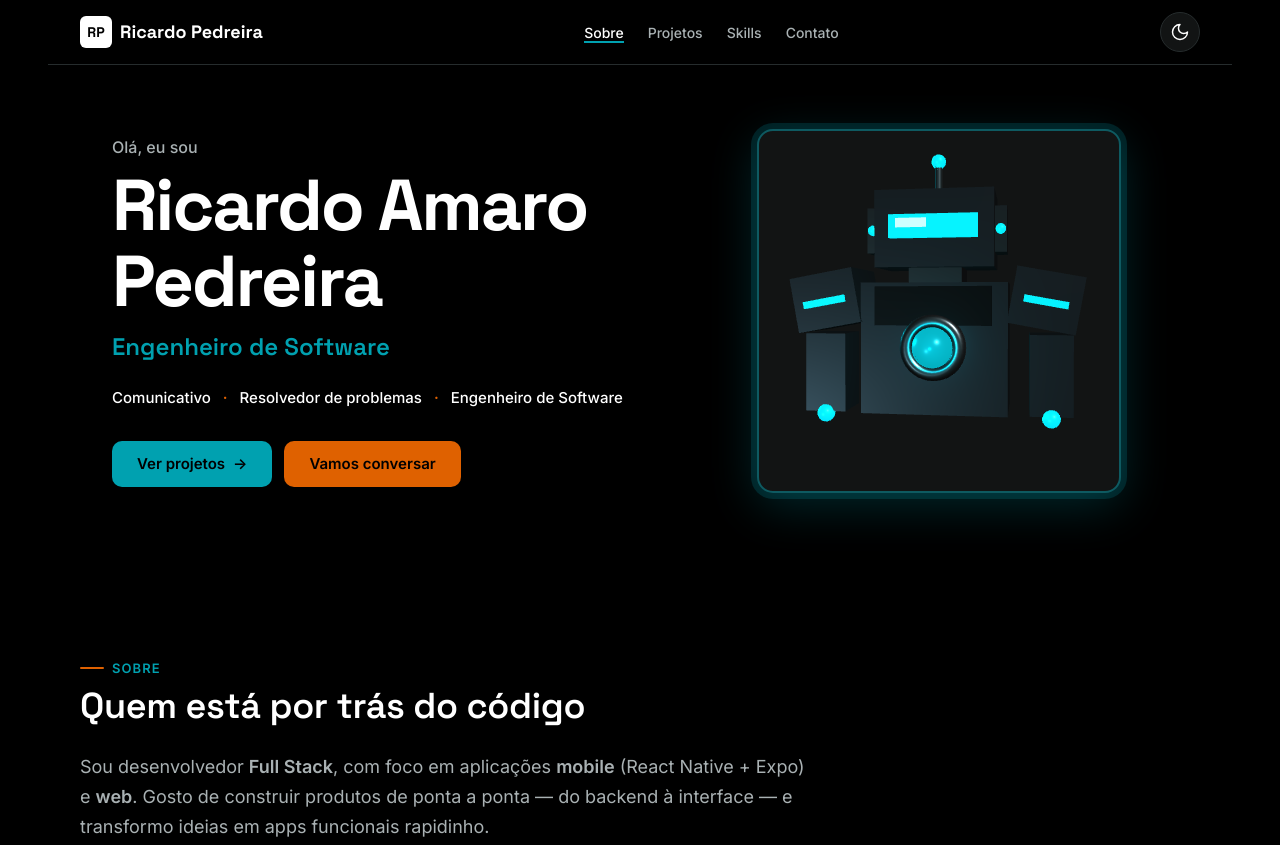
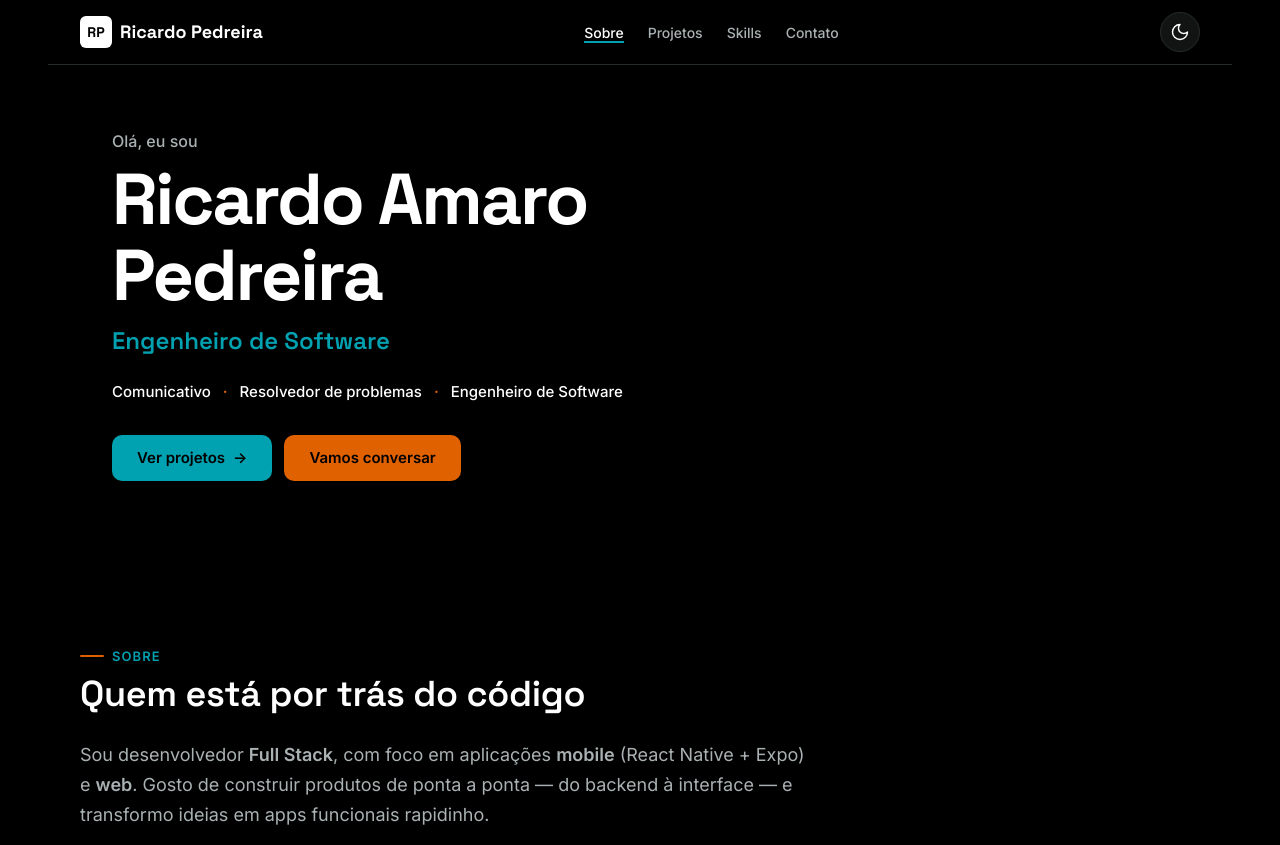
Before and after one commit to Rarpen/Rarpen.github.io, a plain HTML site: page index.html in a window 1280 px wide. Shown: the top 845 px of the page. Drawn offline with nearby package versions, Linux system fonts and the light colour scheme; animation ran at ten frames a second.

Commit message:
Remove o robo do hero; topo limpo so com texto

```diff
--- a/index.html
+++ b/index.html
@@ -20,12 +20,10 @@
     /* Layout da página (usa apenas tokens do design system) */
     html { scroll-behavior: smooth; }
     .rp-wrap { max-width: var(--content-max); margin: 0 auto; }
-    /* Robô 3D (WebGL) dentro da moldura; SVG como fallback */
-    .rp-avatar { perspective: 900px; position: relative; }
-    #robotCanvas { display: none; width: 100%; height: 100%; }
-    .rp-avatar.is-3d #robotCanvas { display: block; }
-    .rp-avatar.is-3d .rp-avatar-fallback { display: none; }
-    .rp-avatar img { will-change: transform; transform-style: preserve-3d; backface-visibility: hidden; }
+    /* Hero só com texto (sem avatar) */
+    .rp-hero { grid-template-columns: 1fr; }
+    .rp-hero > div { max-width: 640px; }
+    .rp-hero-name { overflow-wrap: break-word; }
     .rp-nav-fixed { position: sticky; top: 0; z-index: 50; }
     .rp-section { padding: var(--space-24) var(--space-8); scroll-margin-top: 80px; }
     .rp-section > .rp-wrap { max-width: var(--content-max); }
@@ -92,10 +90,6 @@
             <a class="rp-btn rp-btn-primary" href="#projetos">Ver projetos <span class="rp-arrow" aria-hidden="true">→</span></a>
             <a class="rp-btn rp-btn-cta" href="#contato">Vamos conversar</a>
           </div>
-        </div>
-        <div class="rp-avatar" id="rpAvatar">
-          <canvas id="robotCanvas" aria-hidden="true"></canvas>
-          <img class="rp-avatar-fallback" src="design-system/assets/robot-avatar.svg" alt="Avatar robô mecha de Ricardo">
         </div>
       </div>
     </section>
@@ -372,9 +366,5 @@
     })();
 
   </script>
-
-  <!-- Robô 3D (Three.js) -->
-  <script src="https://cdnjs.cloudflare.com/ajax/libs/three.js/r128/three.min.js"></script>
-  <script src="robot3d.js"></script>
 </body>
 </html>
--- a/robot3d.js
+++ /dev/null
@@ -1,158 +0,0 @@
-/* Robô mecha 3D (Three.js) — minimalista preto + teal, segue o mouse.
-   Se o WebGL/Three falhar, mantém o SVG de fallback. */
-(function () {
-  var mount = document.getElementById('rpAvatar');
-  var canvas = document.getElementById('robotCanvas');
-  if (!mount || !canvas || typeof THREE === 'undefined') return;
-
-  // WebGL disponível?
-  try {
-    var test = document.createElement('canvas');
-    if (!(test.getContext('webgl') || test.getContext('experimental-webgl'))) return;
-  } catch (e) { return; }
-
-  var reduce = window.matchMedia && window.matchMedia('(prefers-reduced-motion: reduce)').matches;
-  var fine = window.matchMedia && window.matchMedia('(pointer: fine)').matches;
-
-  var COL = {
-    body: 0x20262a,      // armadura escura
-    bodyDark: 0x0d1112,  // recessos
-    steel: 0x3a4245,     // metal claro
-    teal: 0x00a1b0,
-    tealBright: 0x8ff0f8
-  };
-
-  var scene = new THREE.Scene();
-
-  var camera = new THREE.PerspectiveCamera(35, 1, 0.1, 100);
-  camera.position.set(0, 0.45, 6.4);
-  camera.lookAt(0, 0.35, 0);
-
-  var renderer = new THREE.WebGLRenderer({ canvas: canvas, alpha: true, antialias: true });
-  renderer.setClearColor(0x000000, 0);
-  renderer.setPixelRatio(Math.min(2, window.devicePixelRatio || 1));
-
-  // ===== Materiais =====
-  function matBody(c) { return new THREE.MeshStandardMaterial({ color: c || COL.body, metalness: 0.65, roughness: 0.42 }); }
-  function matSteel() { return new THREE.MeshStandardMaterial({ color: COL.steel, metalness: 0.8, roughness: 0.35 }); }
-  function matGlow(c) { return new THREE.MeshStandardMaterial({ color: 0x061012, emissive: c, emissiveIntensity: 1.4, metalness: 0.3, roughness: 0.3 }); }
-
-  var robot = new THREE.Group();
-
-  function box(w, h, d, m, x, y, z) {
-    var g = new THREE.Mesh(new THREE.BoxGeometry(w, h, d), m);
-    g.position.set(x || 0, y || 0, z || 0);
-    robot.add(g);
-    return g;
-  }
-
-  // ===== Torso =====
-  box(1.9, 1.7, 1.05, matBody(), 0, 0.0, 0);
-  box(1.5, 0.5, 0.08, matBody(COL.bodyDark), 0, 0.55, 0.55); // placa peito
-  // núcleo reator
-  var coreRing = new THREE.Mesh(new THREE.TorusGeometry(0.34, 0.09, 16, 40), matSteel());
-  coreRing.position.set(0, 0.02, 0.55); robot.add(coreRing);
-  var core = new THREE.Mesh(new THREE.SphereGeometry(0.26, 32, 32), matGlow(COL.teal));
-  core.position.set(0, 0.02, 0.6); robot.add(core);
-  var coreLight = new THREE.PointLight(COL.teal, 1.5, 5);
-  coreLight.position.set(0, 0.02, 1.0); robot.add(coreLight);
-
-  // ===== Pescoço =====
-  box(0.7, 0.34, 0.7, matSteel(), 0, 1.02, 0);
-
-  // ===== Cabeça (capacete) =====
-  var head = new THREE.Group();
-  var helmet = new THREE.Mesh(new THREE.BoxGeometry(1.55, 1.0, 0.95), matBody());
-  head.add(helmet);
-  // visor
-  var visor = new THREE.Mesh(new THREE.BoxGeometry(1.15, 0.3, 0.12), matGlow(COL.teal));
-  visor.position.set(0, 0.02, 0.5); head.add(visor);
-  var visorHi = new THREE.Mesh(new THREE.BoxGeometry(0.4, 0.12, 0.13), matGlow(COL.tealBright));
-  visorHi.position.set(-0.28, 0.06, 0.5); head.add(visorHi);
-  // protetores laterais
-  var earL = new THREE.Mesh(new THREE.BoxGeometry(0.16, 0.6, 0.5), matSteel()); earL.position.set(-0.85, 0, 0); head.add(earL);
-  var earR = earL.clone(); earR.position.x = 0.85; head.add(earR);
-  var dotL = new THREE.Mesh(new THREE.SphereGeometry(0.07, 16, 16), matGlow(COL.teal)); dotL.position.set(-0.85, 0, 0.26); head.add(dotL);
-  var dotR = dotL.clone(); dotR.position.x = 0.85; head.add(dotR);
-  // antena
-  var ant = new THREE.Mesh(new THREE.CylinderGeometry(0.05, 0.05, 0.4, 12), matSteel()); ant.position.set(0, 0.7, 0); head.add(ant);
-  var antTip = new THREE.Mesh(new THREE.SphereGeometry(0.1, 16, 16), matGlow(COL.teal)); antTip.position.set(0, 0.95, 0); head.add(antTip);
-  head.position.set(0, 1.55, 0.02);
-  robot.add(head);
-
-  // ===== Ombreiras (pauldrons) =====
-  function pauldron(sign) {
-    var p = new THREE.Group();
-    var m = new THREE.Mesh(new THREE.BoxGeometry(0.85, 0.72, 1.15), matBody());
-    p.add(m);
-    var line = new THREE.Mesh(new THREE.BoxGeometry(0.55, 0.09, 0.09), matGlow(COL.teal));
-    line.position.set(0, -0.02, 0.6); p.add(line);
-    p.position.set(sign * 1.42, 0.62, 0);
-    p.rotation.z = sign * -0.18;
-    robot.add(p);
-  }
-  pauldron(-1); pauldron(1);
-
-  // ===== Braços =====
-  function arm(sign) {
-    var upper = new THREE.Mesh(new THREE.BoxGeometry(0.55, 1.05, 0.65), matBody());
-    upper.position.set(sign * 1.5, -0.35, 0); robot.add(upper);
-    var joint = new THREE.Mesh(new THREE.SphereGeometry(0.12, 16, 16), matGlow(COL.teal));
-    joint.position.set(sign * 1.5, -0.9, 0.3); robot.add(joint);
-  }
-  arm(-1); arm(1);
-
-  robot.scale.setScalar(0.82);
-  scene.add(robot);
-
-  // ===== Luzes =====
-  scene.add(new THREE.AmbientLight(0xffffff, 0.4));
-  var key = new THREE.DirectionalLight(0xffffff, 0.9); key.position.set(3, 4, 5); scene.add(key);
-  var rim = new THREE.DirectionalLight(COL.teal, 0.8); rim.position.set(-4, 1, -3); scene.add(rim);
-  var fill = new THREE.DirectionalLight(0xbfefff, 0.3); fill.position.set(-2, -1, 3); scene.add(fill);
-
-  // ===== Tamanho / resize =====
-  function resize() {
-    var s = Math.min(mount.clientWidth, mount.clientHeight) || 320;
-    renderer.setSize(s, s, false);
-    camera.aspect = 1; camera.updateProjectionMatrix();
-    if (reduce) renderer.render(scene, camera);
-  }
-  window.addEventListener('resize', resize);
-  resize();
-
-  // troca o SVG pelo canvas
-  mount.classList.add('is-3d');
-
-  // ===== Interação =====
-  var targetYaw = 0, targetPitch = 0, curYaw = 0, curPitch = 0;
-  if (fine) {
-    window.addEventListener('mousemove', function (e) {
-      var r = mount.getBoundingClientRect();
-      var ax = r.left + r.width / 2, ay = r.top + r.height / 2;
-      targetYaw = Math.max(-1, Math.min(1, (e.clientX - ax) / (window.innerWidth * 0.5))) * 0.6;
-      targetPitch = Math.max(-1, Math.min(1, (e.clientY - ay) / (window.innerHeight * 0.5))) * 0.35;
-    });
-    document.addEventListener('mouseleave', function () { targetYaw = 0; targetPitch = 0; });
-  }
-
-  if (reduce) {
-    // sem animação: renderiza uma pose 3/4 estática
-    robot.rotation.y = -0.25; robot.rotation.x = 0.05;
-    renderer.render(scene, camera);
-    return;
-  }
-
-  function loop(t) {
-    curYaw += (targetYaw - curYaw) * 0.08;
-    curPitch += (targetPitch - curPitch) * 0.08;
-    var sway = fine ? Math.sin(t / 1600) * 0.08 : Math.sin(t / 1400) * 0.35; // touch: giro suave sozinho
-    robot.rotation.y = curYaw + sway;
-    robot.rotation.x = curPitch;
-    robot.position.y = Math.sin(t / 900) * 0.06; // flutuação
-    core.material.emissiveIntensity = 1.25 + Math.sin(t / 500) * 0.35; // pulso do núcleo
-    renderer.render(scene, camera);
-    requestAnimationFrame(loop);
-  }
-  requestAnimationFrame(loop);
-})();
```
